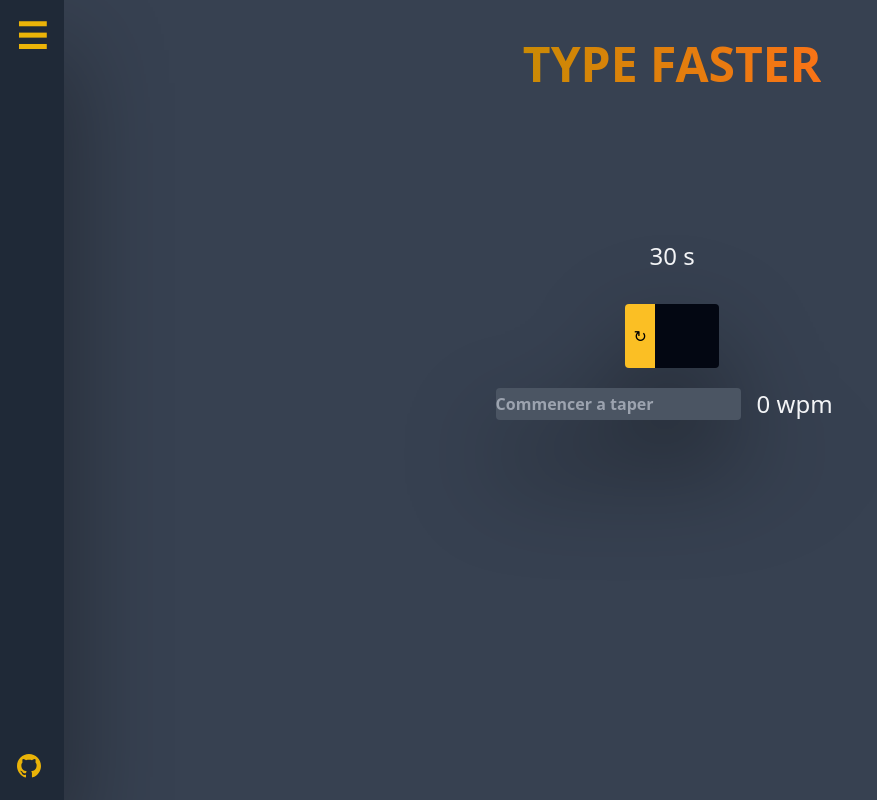
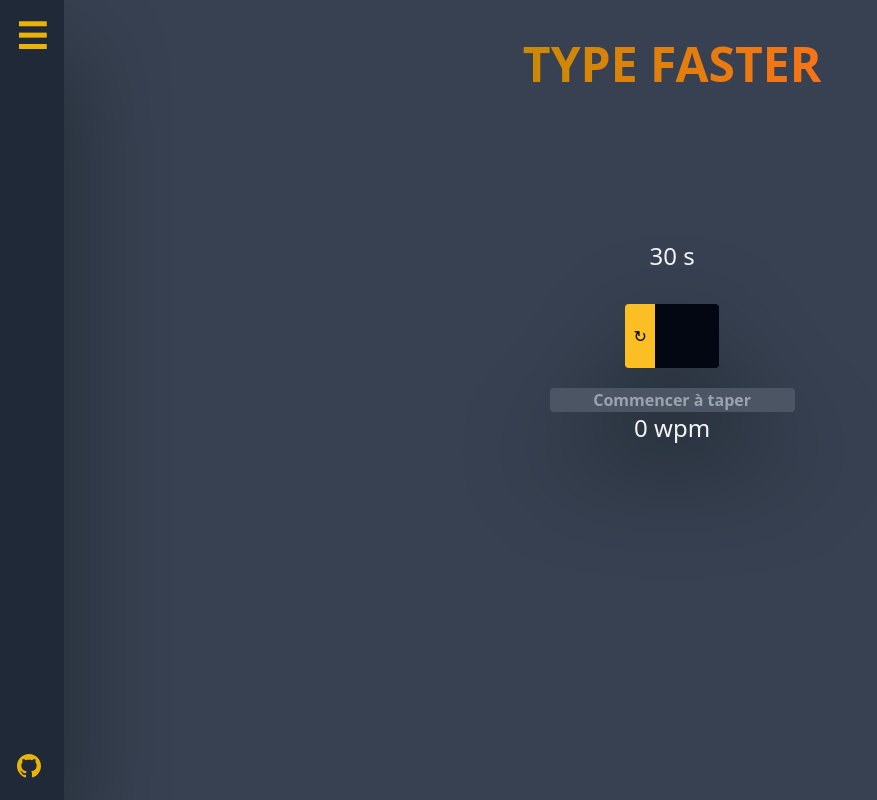
Before and after one commit to ArthurDesmonts/typeFaster, a Vue app: page / in a window 1280 px wide. Shown: the whole page, without its empty margins (0-877 px from the left). Built offline with nearby package versions, Linux system fonts and the light colour scheme; no server answers.

Commit message:
fix UI details

```diff
--- a/src/components/TextComponent.vue
+++ b/src/components/TextComponent.vue
@@ -45,7 +45,9 @@ onMounted(() => {
       </div>
     </div>
     <div class="flex justify-center w-full mt-5">
-      <input type="text" class="rounded bg-gray-600 text-orange-600 font-bold" placeholder="Commencer a taper">
+      <input type="text" class="rounded bg-gray-600 text-center text-orange-600 font-bold" placeholder="Commencer à taper">
+    </div>
+    <div class="flex justify-center w-full">
       <p class="text-2xl text-gray-100 mx-4">{{wpm}} wpm</p>
     </div>
   </div>
```
